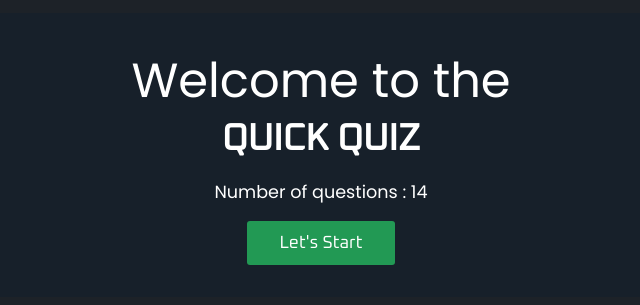
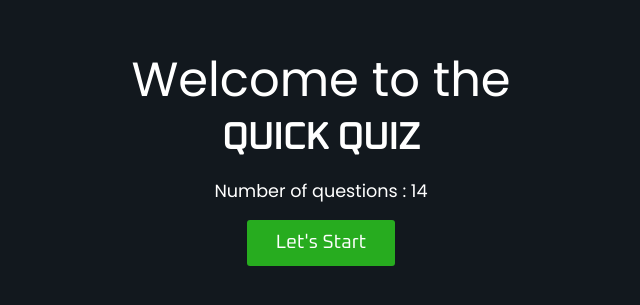
Before and after one commit to tanmoypal003/Online_Quiz_App, a React (Vite) app: page / in a window 1280 px wide. Shown: the part 141-446 px from the top of the page, without its empty margins (319-959 px from the left). Built offline with nearby package versions, Linux system fonts and the light colour scheme.

Commit message:
color for the app fixed

```diff
--- a/src/App.css
+++ b/src/App.css
@@ -1,12 +1,12 @@
 .container {
     width: 700px;
-    background-color: #17202a;
+    background-color: #12181e;
     border-radius: 5px;
 }
 
 .quiz_wrapper {
     padding: 2rem;
-    color: #fff;
+    color: #ffffff;
     text-align: center;
 }
 
@@ -23,10 +23,10 @@
 .start_btn {
     outline: none;
     border: none;
-    background-color: #229954;
-    color: #fff;
-    padding: 0.7rem 2rem;
-    font-size: 1.1rem;
+    background-color: #27ac1f;
+    color: #ffffff;
+    padding: 0.7rem 1.8rem;
+    font-size: 1.2rem;
     cursor: pointer;
     border-radius: 3px;
     width: fit-content;
--- a/src/Components/Quiz.css
+++ b/src/Components/Quiz.css
@@ -6,9 +6,9 @@
     flex-direction: column;
     border-radius: 15px;
     padding: 50px 0 50px 50px;
-    color: black;
+    color: #12181e;
     gap: 17px;
-    background-color: #e1e2e2;
+    background-color: #ffffff;
 }
 
 .q_container h1 {
@@ -28,13 +28,15 @@
     align-items: center;
     width: 80%;
     margin: 20px 0;
-    border: 2px solid #acacac;
+    border: 2px solid #85fe78;
     padding: 15px 0 15px 25px;
     border-radius: 35px;
 }
 
 .selection {
-    background-color: #fb8122;
+    background-color: #27ac1f;
+    color: #ffffff;
+    border-color: #27ac1f;
 }
 
 .q_container button {
@@ -48,10 +50,11 @@
 
 .disable {
     cursor: not-allowed;
+    background-color: #ffffff;
 }
 
 .enable {
-    background-color: #1d2228;
-    color: #e1e2e2;
+    background-color: #27ac1f;
+    color: #12181e;
     cursor: pointer;
 }
--- a/src/index.css
+++ b/src/index.css
@@ -1,9 +1,10 @@
 * {
     margin: 0;
+    padding: 0;
 }
 
 body {
-    background-color: #1d2228;
+    background-color: #12181e;
     display: flex;
     justify-content: center;
     align-items: center;
```
